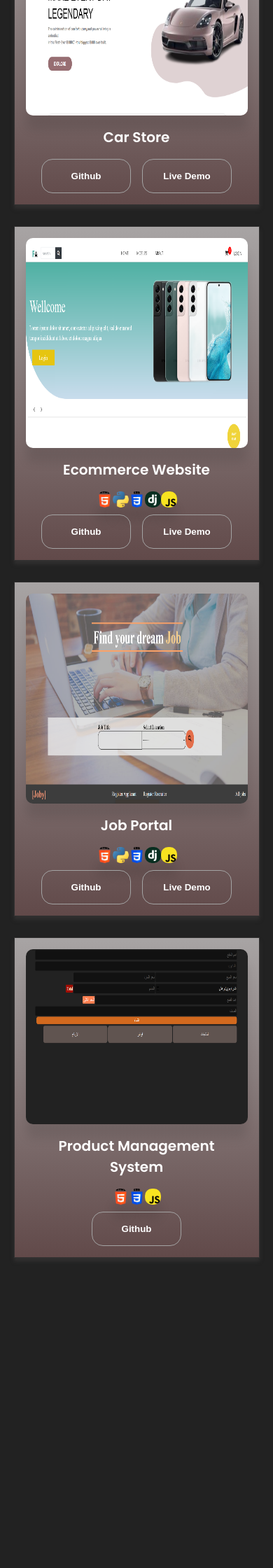
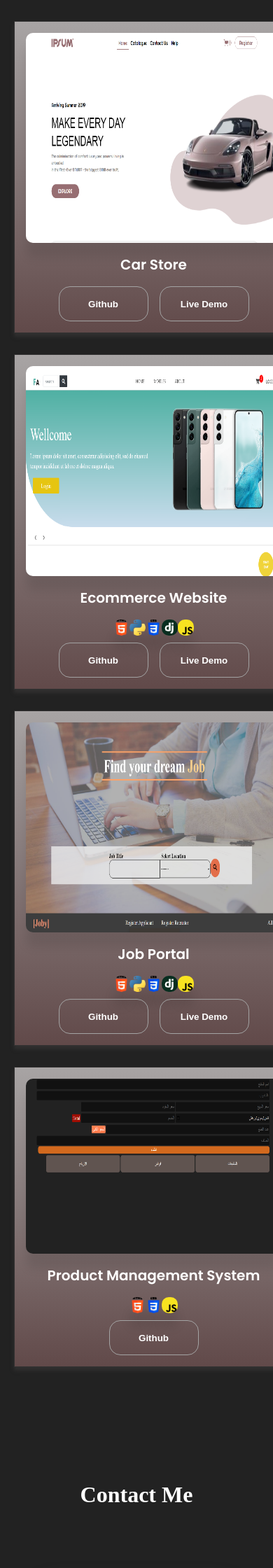
Before and after one commit to fatimatoghoz23/portfolio, a Django app: page / in a window 390 px wide; the page is wider, and only the part inside the window is pictured. Shown: the part 4240-6480 px from the top of that part at 70% size. Run offline with Django 4.2, Linux system fonts and the light colour scheme.

Commit message:
Update index.html

```diff
--- a/templates/index.html
+++ b/templates/index.html
@@ -10,6 +10,7 @@
     <script src="https://unpkg.com/scrollreveal"></script>
     <style>
       /* GENERAL */
+/* GENERAL */
 
 @import url("https://fonts.googleapis.com/css2?family=Poppins:wght@300;400;500;600&display=swap");
 
@@ -437,8 +438,10 @@
 
 /* PROJECTS SECTION */
 
-#projects {
+#projects .details-container {
   position: relative;
+  display: grid;
+  grid-template-columns: repeat(auto-fill , minmax(350px,1fr));
 }
 
 .color-container {
@@ -462,6 +465,7 @@
 .project-btn {
   color: black;
   border-color: rgb(163, 163, 163);
+  height: 50px;
 }
 
 /* CONTACT */
@@ -583,19 +587,26 @@
   .about-containers {
     margin-top: 0;
   }
-  #contact{
-    margin-top:200px ;
-  }
+
   #projects{
-    height: 500px;
+    height: max-content;
+    display: grid;
+    grid-template-columns: repeat(auto-fill , minmax(400px,1fr));
   }
 
 
 }
+
+#contact,
+footer {
+  height: max-content;
+  position: relative;
+  margin-top: 50px;
+}
 @media screen and (max-width: 600px) {
   #contact,
   footer {
-    height: 40vh;
+    height: max-content;
   }
   #profile {
     height: 83vh;
@@ -654,14 +665,9 @@
     text-align: justify;
     margin-top: 40px;
   }
-  #contact{
-    margin-top:700px ;
-  }
+
   .nav-links{
-    margin-top: 200px;
-  }
-  #email{
-    font-size: 12px;
+    margin-top: 100px;
   }
   .imggg{
     position: relative;
@@ -676,30 +682,31 @@
 }
 
 .skills{
-/*  display: flex;
- */
-
   justify-content: center;
   align-items: center;
-  min-height: 70vh;
 }
 .skills .container{
   justify-content: center;
   align-items: center;
-  flex-wrap: wrap;
+  display: grid;
+  grid-template-columns: repeat(auto-fill , minmax(100px,1fr));
   gap: 40px;
-
+}
+ .title{
+  margin-top: 80px;
 }
 .container .card{
   position: relative;
   width: 220px;
   height: 250px;
-  background-color: #424040;
-  display: flex;
   justify-content: center;
   align-items: center;
 
 }
+section,
+  .section-container {
+    height: fit-content;
+  }
 .container .card .percent{
   position: absolute;
   width: 150px;
@@ -868,8 +875,7 @@
 .project-img:hover{
 
   cursor: pointer;
-}
-    </style>
+}   </style>
   </head>
   <body>
     <nav id="desktop-nav">
```
